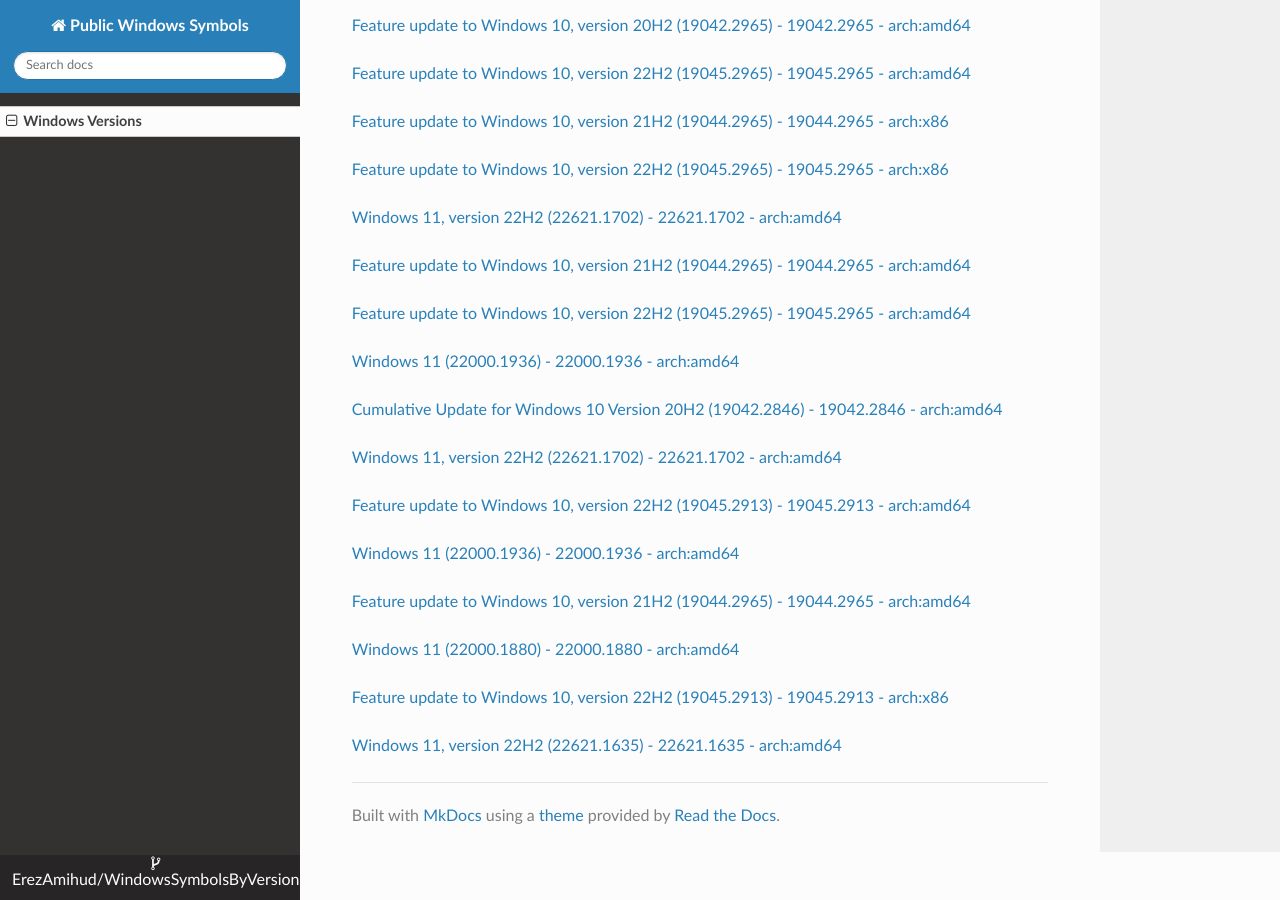
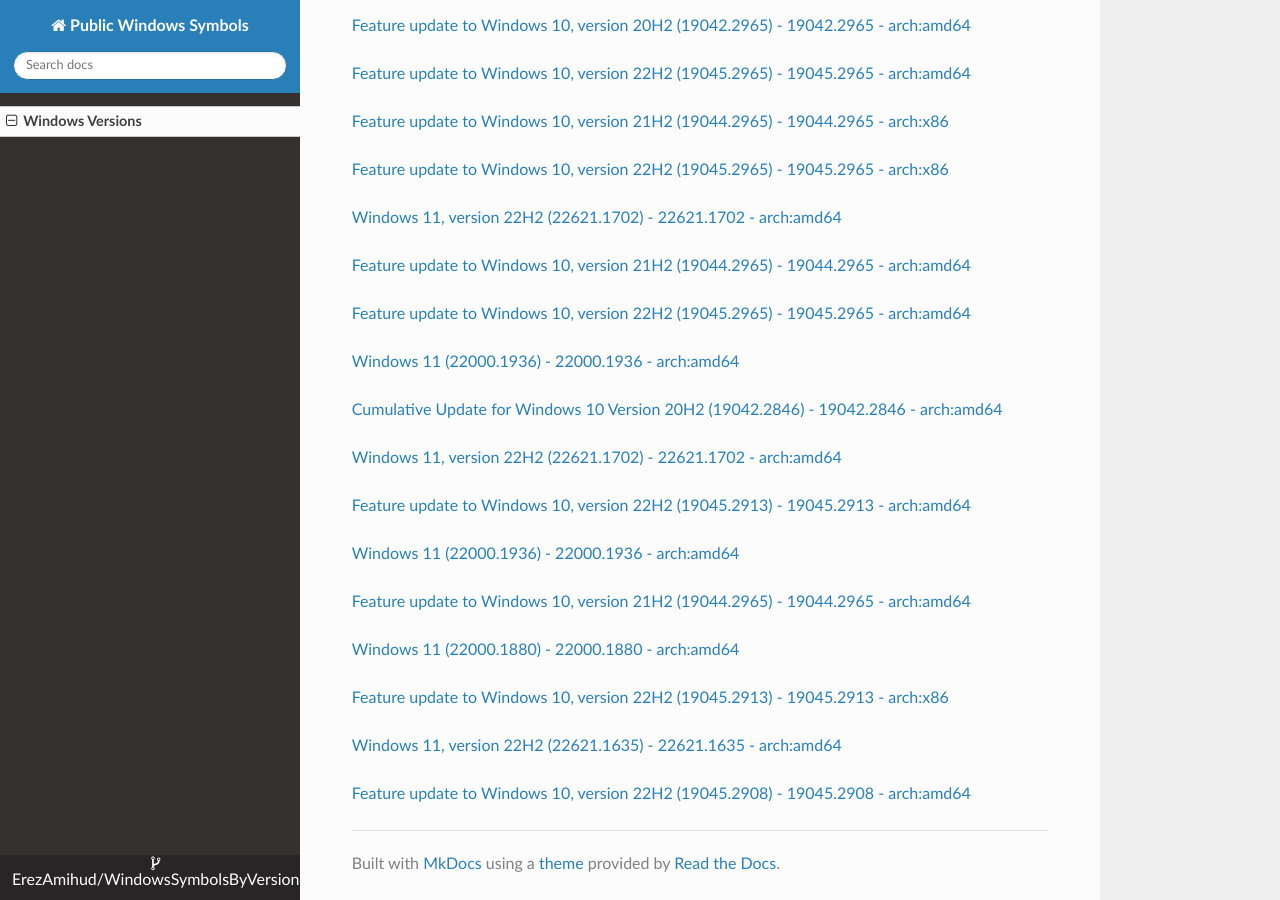
Before and after one commit to ErezAmihud/WindowsSymbolsByVersion, an MkDocs documentation site: the page built from docs/index.md, in a window 1280 px wide and 900 px high, scrolled down 32333 px. Built offline with MkDocs 1.6.1, drawn with Linux system fonts in a browser that asks for light colours; nearby versions of some CDN libraries.

Commit message:
Automated commit, add manifest for d523cbcd-c2ba-4dd0-a15c-baa75f0c7cf7

```diff
--- a/docs/index.md
+++ b/docs/index.md
@@ -1864,3 +1864,6 @@
 
 
 [Windows 11, version 22H2 (22621.1635) - 22621.1635 - arch:amd64](https://github.com/ErezAmihud/WindowsSymbolsByVersion/blob/main/manifests/23665cc3-1efb-4a79-a29f-d370e8d043fe.manifest)
+
+
+[Feature update to Windows 10, version 22H2 (19045.2908) - 19045.2908 - arch:amd64](https://github.com/ErezAmihud/WindowsSymbolsByVersion/blob/main/manifests/d523cbcd-c2ba-4dd0-a15c-baa75f0c7cf7.manifest)
```
Also changed, not shown: process_builds.json (+1 -1 lines), 1 other file.
